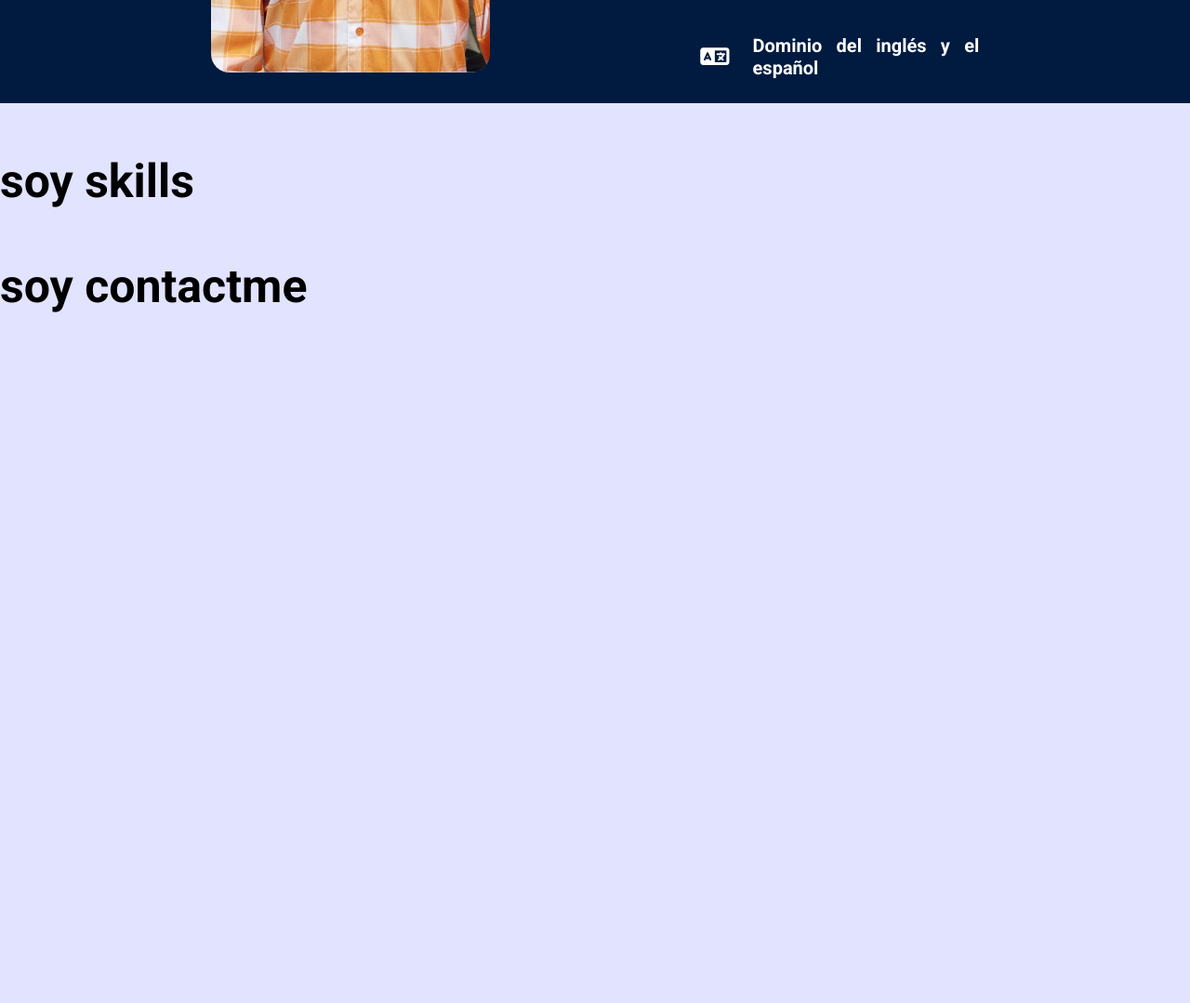
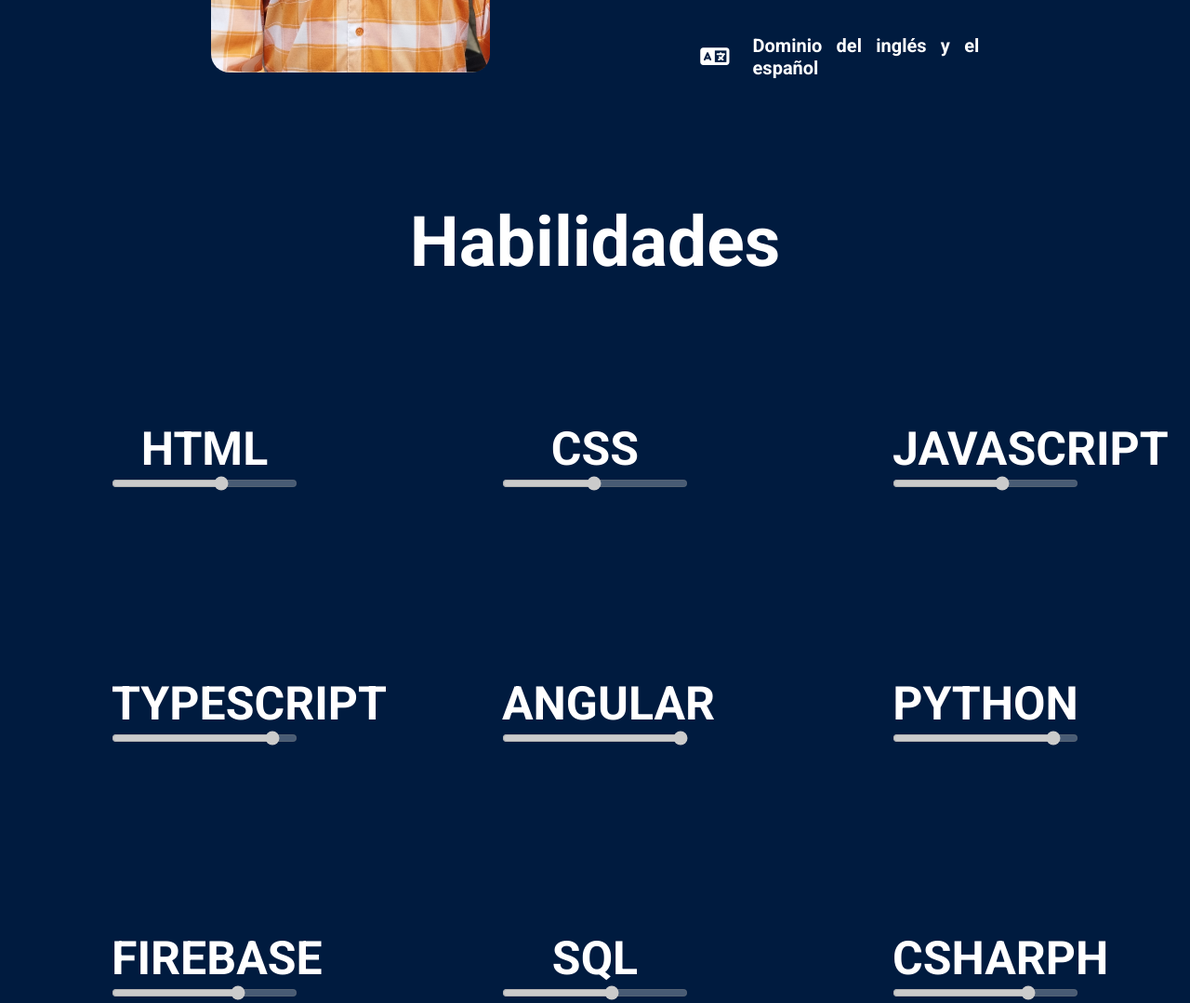
Before and after one commit to OlivaresIsaac/SIstInfoMiniProyecto1_2223-1, a plain HTML site: page index.html in a window 1280 px wide. Shown: the part 5193-6272 px from the top of the page at 93% size. Before the commit the page ends 5530 px from the top, so only its background shows below. Drawn offline with Linux system fonts and the light colour scheme.

Commit message:
add html skllls dinamically

```diff
--- a/index.html
+++ b/index.html
@@ -118,7 +118,7 @@
 
                 <div class="inner-about-div">
                     <i class="fa-solid fa-person fa-2xl list-icon" alt=""></i>
-                    <p>Isaac Jose Olivares Arenas
+                    <p>Isaac José Olivares Arenas
                 </div>
 
                 <div class="inner-about-div">
@@ -170,8 +170,12 @@
         </div>
     </div>
 
-    <div class="main-section-div" id="skills">
-        <p>soy skills</p>
+    <div class="main-section-div main-section-odd"  id="skills">
+        <p class="title white-bold">Habilidades</p>
+        <div class="skill-div white-bold" id="skillDiv">
+
+        </div>
+
     </div>
     <div class="main-section-div" id="contact">
         <p>soy contactme</p>
--- a/main.js
+++ b/main.js
@@ -1,16 +1,33 @@
 const homeHero = document.getElementById('home')
+const skillDiv = document.getElementById('skillDiv')
 const slideCaptions = ["Isaac Olivares", "Ducks!", "Isaac Olivares", "HighIQGames"]
+
+const skills = [
+    {name: "html", skillAmount: 60},
+    {name: "css", skillAmount: 50},
+    {name: "javascript", skillAmount: 60},
+    {name: "typescript", skillAmount: 90},
+    {name: "angular", skillAmount: 100},
+    {name: "python", skillAmount: 90},
+    {name: "firebase", skillAmount: 70},
+    {name: "sql", skillAmount: 60},
+    {name: "csharph", skillAmount: 75},
+    {name: "java", skillAmount: 80},
+]
+
 
 let currentSlideIndex = 0
 
+
 addSlidesIntoHero()
 nextSlide(0)
+addSkillsToHtml()
 setInterval(nextSlide, 10000, 1)
 
 function addSlidesIntoHero(){
     // assets\hero2.jpg
     for (let i=1;i<= slideCaptions.length;i++) {
-        slideHtml = `
+        const slideHtml = `
         <div class="slides">
         <img class="responsive-img fade" src="assets/hero${i}.jpg" >
         <div class="caption-div white-bold">
@@ -62,3 +79,17 @@ function showResponsiveNavBar(){
         navbar.className = "navbar-div";
     }
 }
+
+function addSkillsToHtml(){
+    for(let i = 0; i<skills.length; i++) {
+        const skillHtml = `
+        <div class="skill">
+        <p>${skills[i].name.toUpperCase()}</p>
+        <input type="range" min="1" max="100" value="${skills[i].skillAmount}" class="skill-slider" disabled=false>
+
+        </div>`
+    skillDiv.innerHTML += skillHtml
+    }
+
+}
+{/* <div class="about-div"><p>0</p><p>100</p></div> */}
--- a/styles.css
+++ b/styles.css
@@ -277,6 +277,38 @@ body {
 .list-icon {
     padding-right: 0.5rem;
 }
+
+.skill-div{
+    display: flex;
+    flex-direction: row;
+    flex-wrap: wrap;
+    justify-content: space-evenly;
+}
+
+.skill{
+
+    display: flex;
+    flex-direction: column;
+    padding: 2rem;
+    text-align: center;
+    width: 4rem;
+}
+.skill-slider{
+    accent-color: #1abd0b;
+}
+
+.skill-slider:disabled{
+    /* appearance: none; */
+
+    accent-color: #00ff15;
+    background-color: red;
+}
+
+.skill-slider:disabled::-moz-range-progress{
+    background-color: #00ff15;
+}
+
+
 /* .icon{
     width: 5rem;
     height: auto;
```
